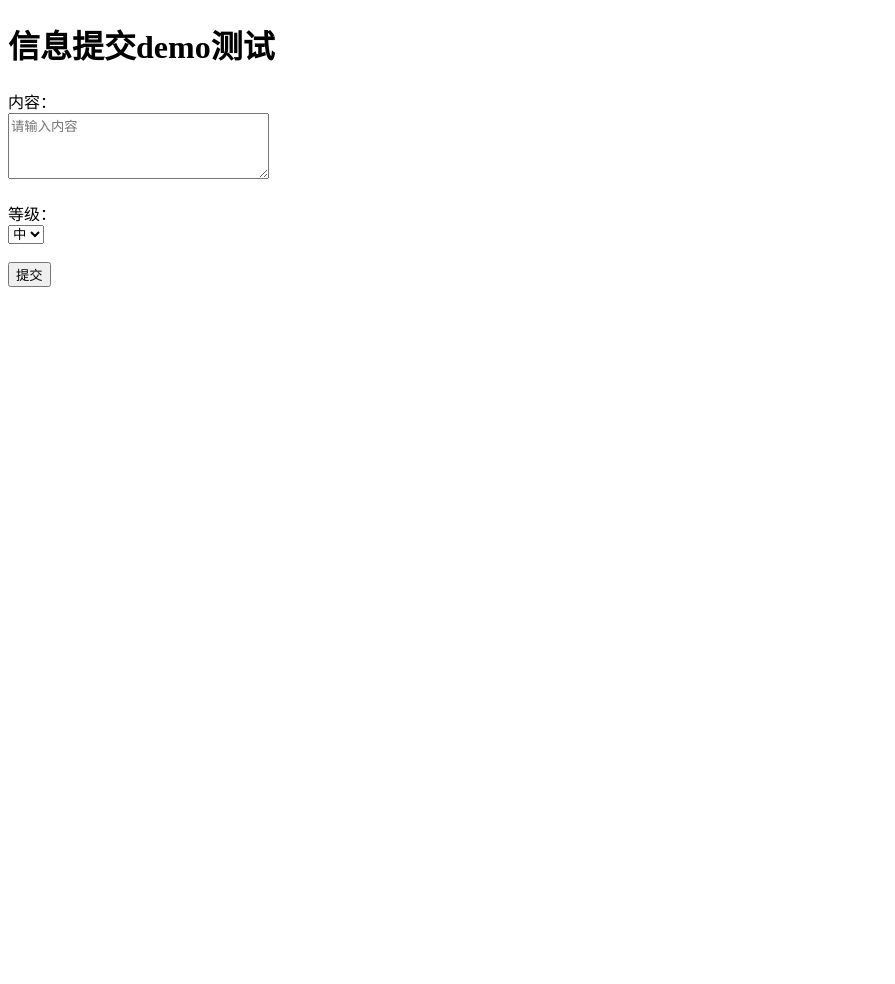
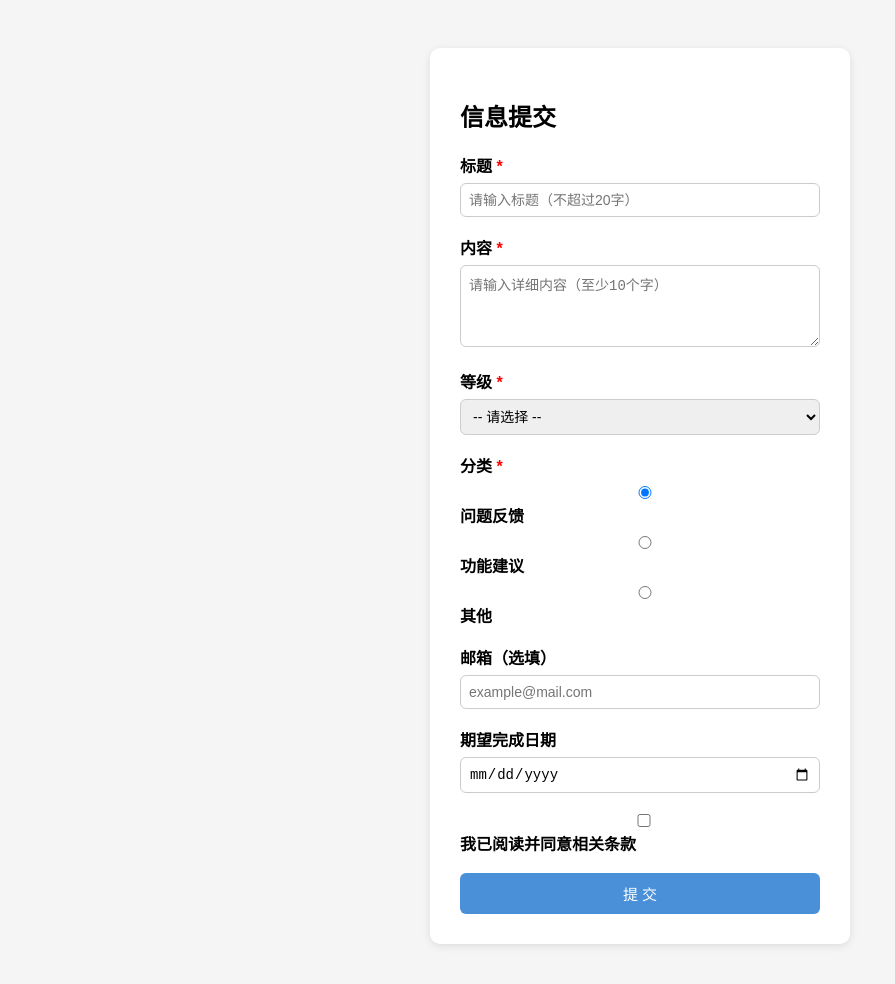
Before and after one commit to moonstar0607by-del/Myself, a plain HTML site: page Demo/forDemo.html in a window 1280 px wide. Shown: the whole page, without its empty margins (0-895 px from the left). Before the commit the page ends 800 px from the top, so only its background shows below. Drawn offline with Linux system fonts and the light colour scheme.

Commit message:
完善了表单功能

```diff
--- a/Demo/forDemo.html
+++ b/Demo/forDemo.html
@@ -5,36 +5,230 @@
   <meta charset="UTF-8">
   <meta name="Mydemo" content="width=device-width, initial-scale=1.0">
   <title>信息提交表单</title>
+
+  <style>
+    /* ---------- 简单美化 ---------- */
+  body {
+      font-family: "Microsoft YaHei", sans-serif;
+      background: #f5f5f5;
+      display: flex;
+      justify-content: center;
+      padding: 40px;
+  }
+
+  form {
+      background: #fff;
+      padding: 30px;
+      border-radius: 10px;
+      box-shadow: 0 2px 8px rgba(0, 0, 0, 0.1);
+      width: 360px;
+  }
+
+   .field {
+      margin-bottom: 18px;
+  }
+
+    label {
+      display: block;
+      margin-bottom: 6px;
+      font-weight: bold;
+    }
+
+    input,
+    select,
+    textarea {
+      width: 100%;
+      padding: 8px;
+      border: 1px solid #ccc;
+      border-radius: 6px;
+      box-sizing: border-box;
+      font-size: 14px;
+    }
+
+    .option label {
+      display: inline;
+      font-weight: normal;
+    }
+
+    textarea {
+      resize: vertical;
+      /* 只允许上下拉伸 */
+    }
+
+    button {
+      width: 100%;
+      padding: 10px;
+      background: #4a90d9;
+      color: #fff;
+      border: none;
+      border-radius: 6px;
+      font-size: 15px;
+      cursor: pointer;
+    }
+
+    button:hover {
+      background: #3a7bc0;
+    }
+    button:disabled { background: #aaa; cursor: not-allowed; }
+
+    /* 字段必填时的红色星号提示 */
+    .required::after {
+      content: " *";
+      color: red;
+    }
+
+    /* 提交结果的提示区域 */
+    #result {
+      margin-top: 15px;
+      padding: 10px;
+      border-radius: 6px;
+      display: none;   /* 默认隐藏 */
+      font-size: 14px;
+    }
+    #result.success { display: block; background: #e6f7e6; color: #2d7a2d; }
+    #result.error   { display: block; background: #fdeaea; color: #c0392b; }
+
+  </style>
 </head>
 
 <body>
 
-  <h1>信息提交demo测试</h1>
+  <form id="myForm" action="/submit" method="post" onsubmit="return validateForm()">
 
-  <form action="/submit" method="post">
+    <h2>信息提交</h2>
 
-    <!-- 字段1：content（内容） -->
-    <label for="content">内容：</label>
-    <br>
-    <textarea id="content" name="content" rows="4" cols="30"
-              placeholder="请输入内容"></textarea>
-    <br><br>
+    <!-- 字段1：title（标题，单行文本，必填，限长20字） -->
+    <div class="field">
+      <label for="title" class="required">标题</label>
+      <input type="text" id="title" name="title"
+             placeholder="请输入标题（不超过20字）"
+             maxlength="20" required>
+    </div>
 
-    <!-- 字段2：level（等级） -->
-    <label for="level">等级：</label>
-    <br>
-    <select id="level" name="level">
-      <option value="low">低</option>
-      <option value="medium" selected>中</option>
-      <option value="high">高</option>
-    </select>
-    <br><br>
+    <!-- 字段2：content（内容，多行文本，必填） -->
+    <div class="field">
+      <label for="content" class="required">内容</label>
+      <textarea id="content" name="content" rows="4"
+                placeholder="请输入详细内容（至少10个字）"
+                minlength="10" required></textarea>
+    </div>
 
-    <!-- 提交按钮 -->
-    <button type="submit">提交</button>
+    <!-- 字段3：level（等级，下拉框） -->
+    <div class="field">
+      <label for="level" class="required">等级</label>
+      <select id="level" name="level" required>
+        <option value="">-- 请选择 --</option>
+        <option value="low">低</option>
+        <option value="medium">中</option>
+        <option value="high">高</option>
+      </select>
+    </div>
+
+    <!-- 字段4：category（分类，单选按钮） -->
+    <div class="field">
+      <label class="required">分类</label>
+      <label class="option">
+        <input type="radio" name="category" value="bug" checked> 问题反馈
+      </label>
+      <label class="option">
+        <input type="radio" name="category" value="suggestion"> 功能建议
+      </label>
+      <label class="option">
+        <input type="radio" name="category" value="other"> 其他
+      </label>
+    </div>
+
+    <!-- 字段5：email（邮箱，自动校验格式） -->
+    <div class="field">
+      <label for="email">邮箱（选填）</label>
+      <input type="email" id="email" name="email"
+             placeholder="example@mail.com">
+    </div>
+
+    <!-- 字段6：deadline（日期选择器） -->
+    <div class="field">
+      <label for="deadline">期望完成日期</label>
+      <input type="date" id="deadline" name="deadline">
+    </div>
+
+    <!-- 字段7：agree（同意协议，复选框，必须勾选） -->
+    <div class="field">
+      <label class="option">
+        <input type="checkbox" name="agree" required>
+        我已阅读并同意相关条款
+      </label>
+    </div>
+
+    <button type="submit" id="submitBtn">提 交</button>
+
+    <!-- 提交结果显示在这里 -->
+    <div id="result"></div>
 
   </form>
 
+  <script>
+    // 获取表单元素
+    const form = document.getElementById("myForm");
+    const submitBtn = document.getElementById("submitBtn");
+    const resultBox = document.getElementById("result");
+
+    // 监听表单的 submit 事件（比 onsubmit 属性写法更现代）
+    form.addEventListener("submit", function (e) {
+
+      // ★ 核心：阻止默认提交行为，页面不会跳转刷新
+      e.preventDefault();
+
+      // HTML5 校验（required 等）已经通过才会走到这里
+      // 再做一次自定义校验
+      const content = form.content.value.trim();
+      if (content.length < 10) {
+        showResult("内容至少需要10个字！", false);
+        return;
+      }
+
+      // 提交期间禁用按钮，防止重复点击
+      submitBtn.disabled = true;
+      submitBtn.textContent = "提交中...";
+      resultBox.className = "";
+      resultBox.style.display = "none";
+
+      // ★ 核心：用 fetch 手动发请求
+      fetch("/submit", {
+        method: "POST",              // 请求方法
+        body: new FormData(form)     // 自动打包表单所有字段
+      })
+        .then(function (response) {
+          // response：服务器的响应对象
+          if (!response.ok) {
+            // ok 为 false 表示状态码不是 2xx，比如 404、500
+            throw new Error("服务器返回错误：" + response.status);
+          }
+          return response.json();    // 把响应解析成 JSON 对象
+        })
+        .then(function (data) {
+          // data：上一步解析出来的 JSON
+          showResult("✅ 提交成功！服务器说：" + data.message, true);
+          form.reset();              // 清空表单
+        })
+        .catch(function (error) {
+          // 网络不通、服务器不存在、解析失败都会进这里
+          showResult("❌ 提交失败：" + error.message, false);
+        })
+        .finally(function () {
+          // 无论成功失败，都恢复按钮
+          submitBtn.disabled = false;
+          submitBtn.textContent = "提 交";
+        });
+    });
+
+    // 显示结果的小工具函数
+    function showResult(message, isSuccess) {
+      resultBox.textContent = message;
+      resultBox.className = isSuccess ? "success" : "error";
+    }
+  </script>
+
 </body>
 
+
 </html>
```
Also changed, not shown: ROUTINE.md (+2 -2 lines).
